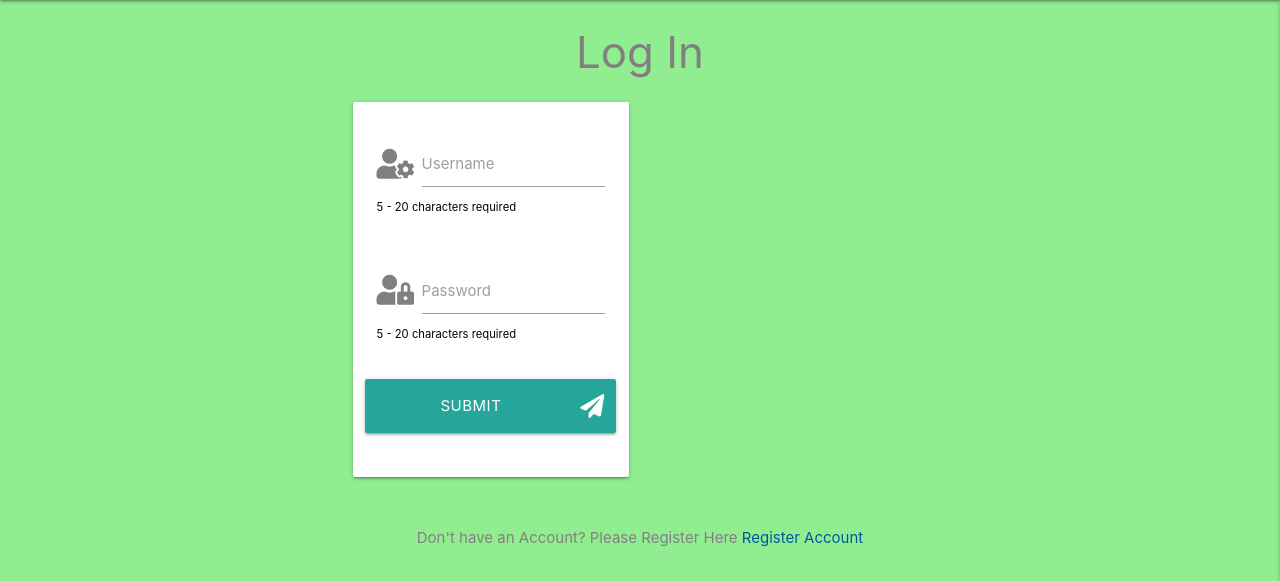
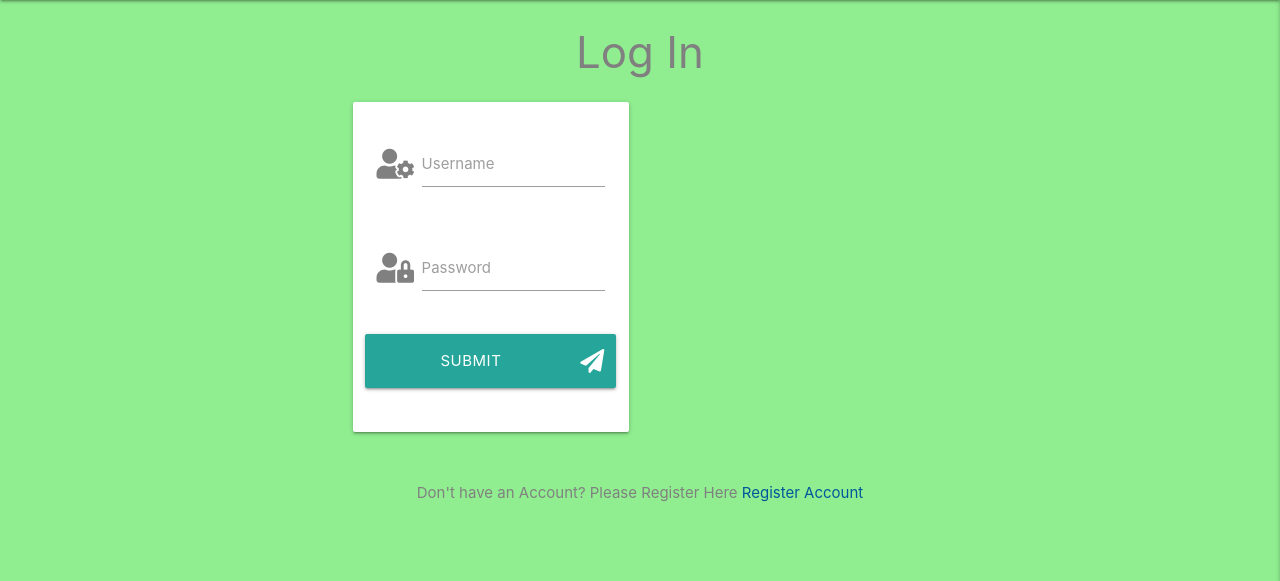
Before and after one commit to colinflahive/CI-MS3-Smooth-ez, a Flask app: page /login in a window 1280 px wide. Shown: the part 64-645 px from the top of the page. Run offline with Flask 2, Linux system fonts and the light colour scheme; some libraries are stand-ins or nearby versions.

Commit message:
minimum characters required for Log In removed, not required

```diff
--- a/templates/login.html
+++ b/templates/login.html
@@ -13,7 +13,6 @@
                     <input id="username" name="username" type="text" minlength="5" maxlength="20"
                         pattern="^[a-zA-Z0-9]{5,20}$" class="validate" required>
                     <label for="username">Username</label>
-                    <small class="black-text mt-2">5 - 20 characters required</small>
                 </div>
             </div>
             <!-- Password -->
@@ -23,7 +22,6 @@
                     <input id="password" name="password" type="password" minlength="5" maxlength="20"
                         pattern="^[a-zA-Z0-9]{5,20}$" class="validate" required>
                     <label for="password">Password</label>
-                    <small class="black-text mt-2">5 - 20 characters required</small>
                 </div>
             </div>
             <!-- Login Button -->
```
